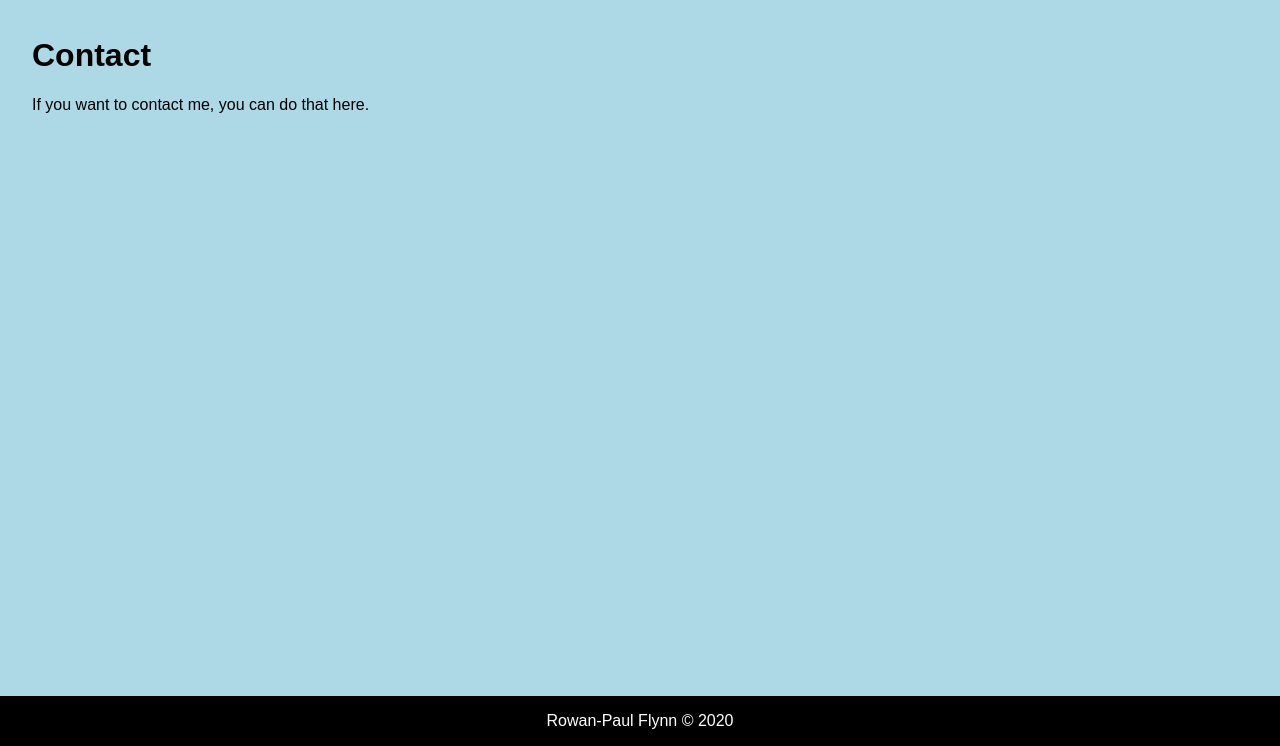
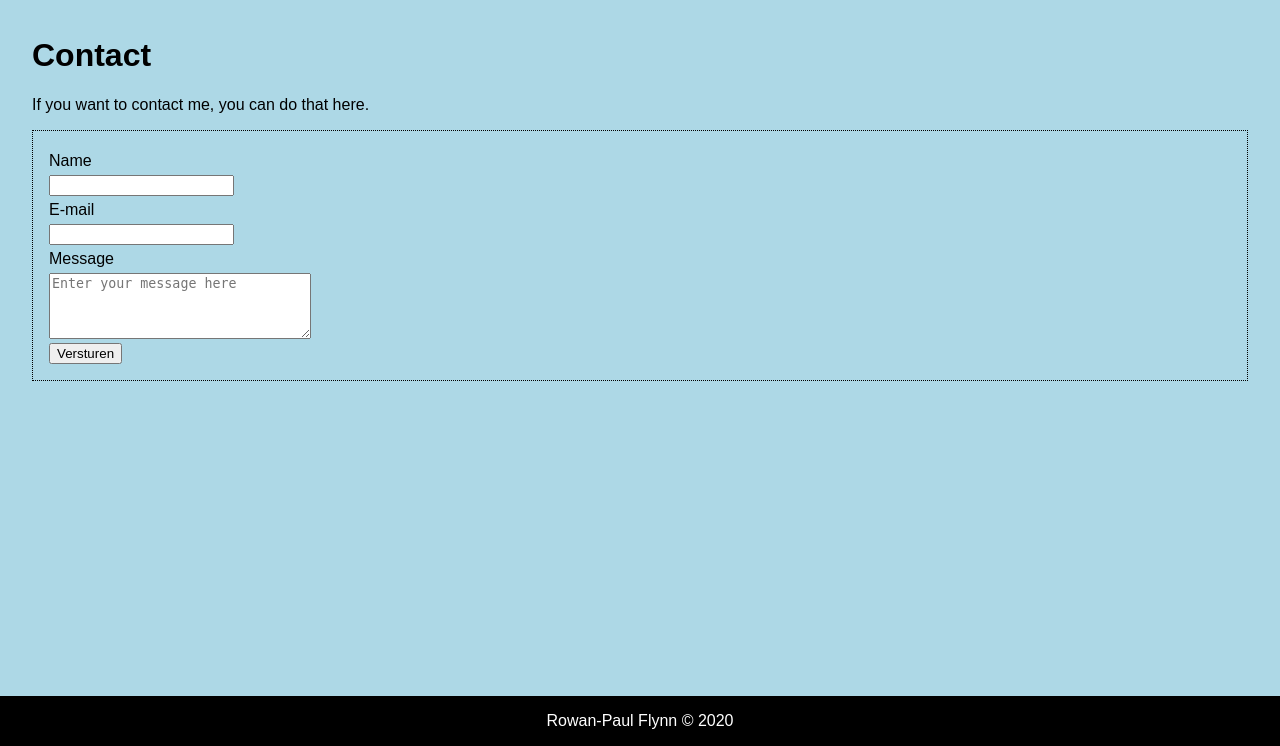
Before and after one commit to Rowan-Paul/rowanpaulflynn, a PHP site: page /contact.php in a window 1280 px wide. Shown: the part 54-800 px from the top of the page. Run offline with PHP 8.4, Linux system fonts and the light colour scheme.

Commit message:
ADD contact form

```diff
--- a/public/contact.php
+++ b/public/contact.php
@@ -6,6 +6,19 @@ include_once 'includes/header.php';
 <main>
     <h1>Contact</h1>
     <p>If you want to contact me, you can do that here.</p>
+
+    <form method="post" action="">
+        <label for="name">Name</label>
+        <input type="text" name="name" id="name" required>
+
+        <label for="email">E-mail</label>
+        <input type="email" name="email" id="email" required>
+
+        <label for="message">Message</label>
+        <textarea name="message" id="message" rows="4" cols="30" placeholder="Enter your message here" required></textarea>
+
+        <input type="submit" name="versturen" id="versturen" value="Versturen">
+    </form>
 </main>
 
 <?php
--- a/public/css/styles.css
+++ b/public/css/styles.css
@@ -24,6 +24,23 @@ footer {
     /* force footer to the bottom */
     flex-shrink: 0;
     margin: 0em;
+}
+
+form {
+    padding: 1em;
+    border: black dotted 1px;
+}
+
+legend, label {
+    margin: 5px 0;
+}
+
+label {
+    display: block;
+}
+
+input {
+    display: block;
 }
 
 .flex-center {
```
